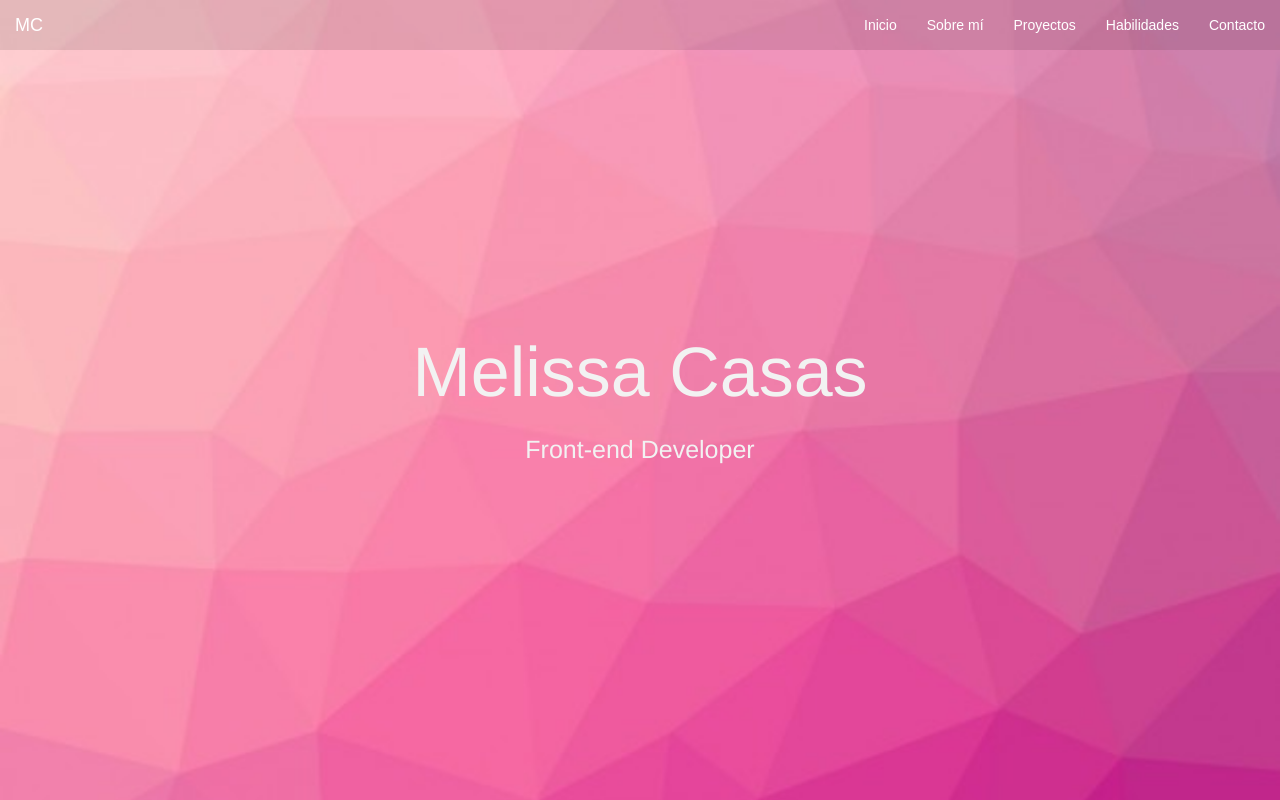
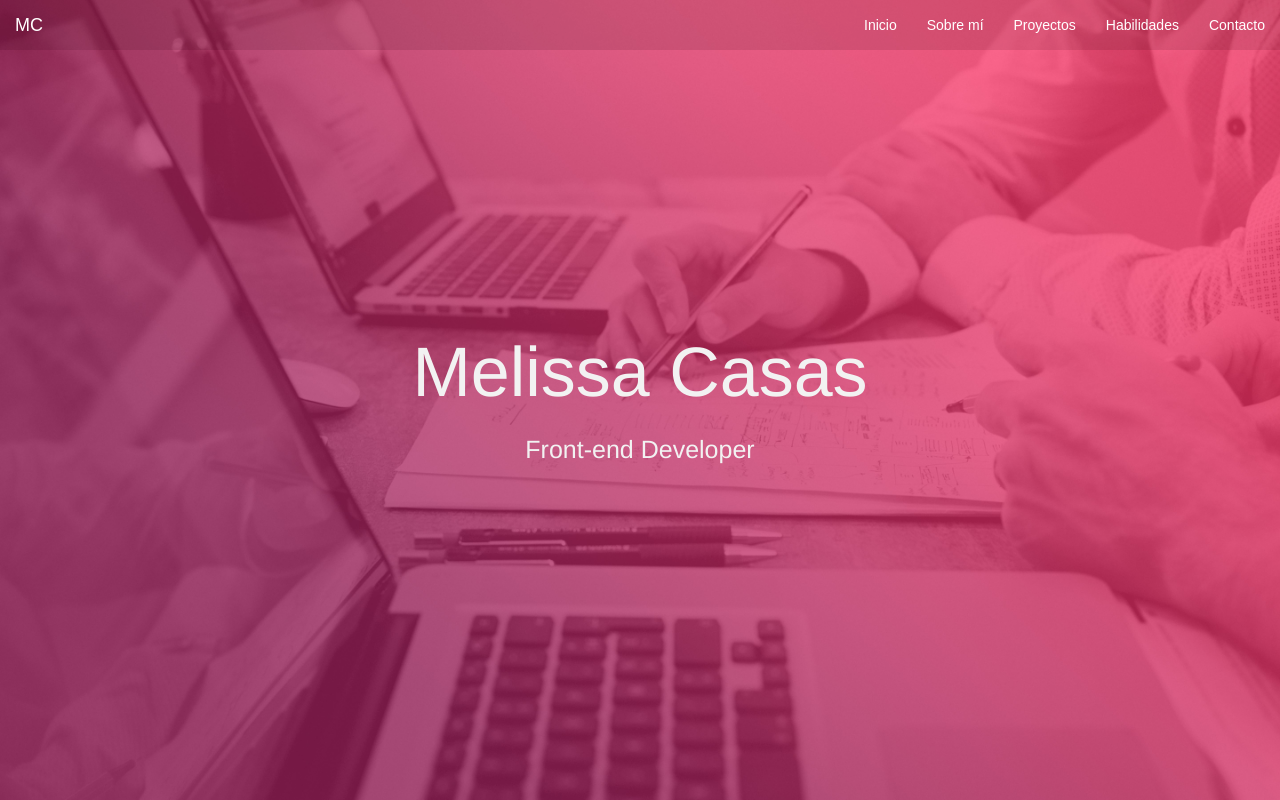
Before and after one commit to lissavcasas/portfolio, a website: page index.html in a window 1280 px wide. Shown: the top 800 px of the page. Drawn offline with nearby package versions, Linux system fonts and the light colour scheme.

Commit message:
new background

```diff
--- a/src/styles.css
+++ b/src/styles.css
@@ -31,7 +31,7 @@ body {
 
 /* Home */
 .home-container {
-  background-image: url(../src/pink.jpg);
+  background-image: url(../src/background.jpg);
   background-size: cover;
   background-attachment: fixed;
   color: #f2f2f2;
```
